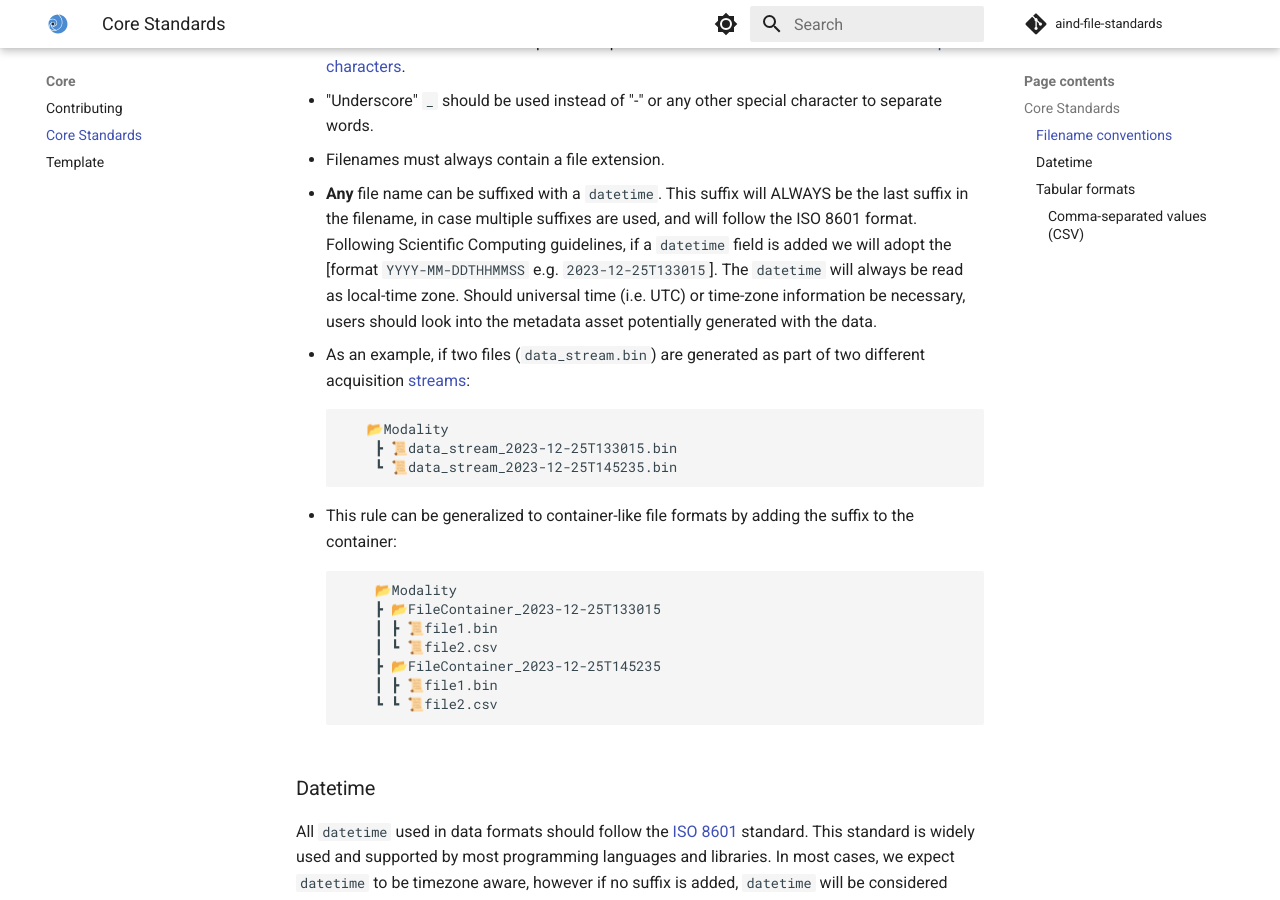
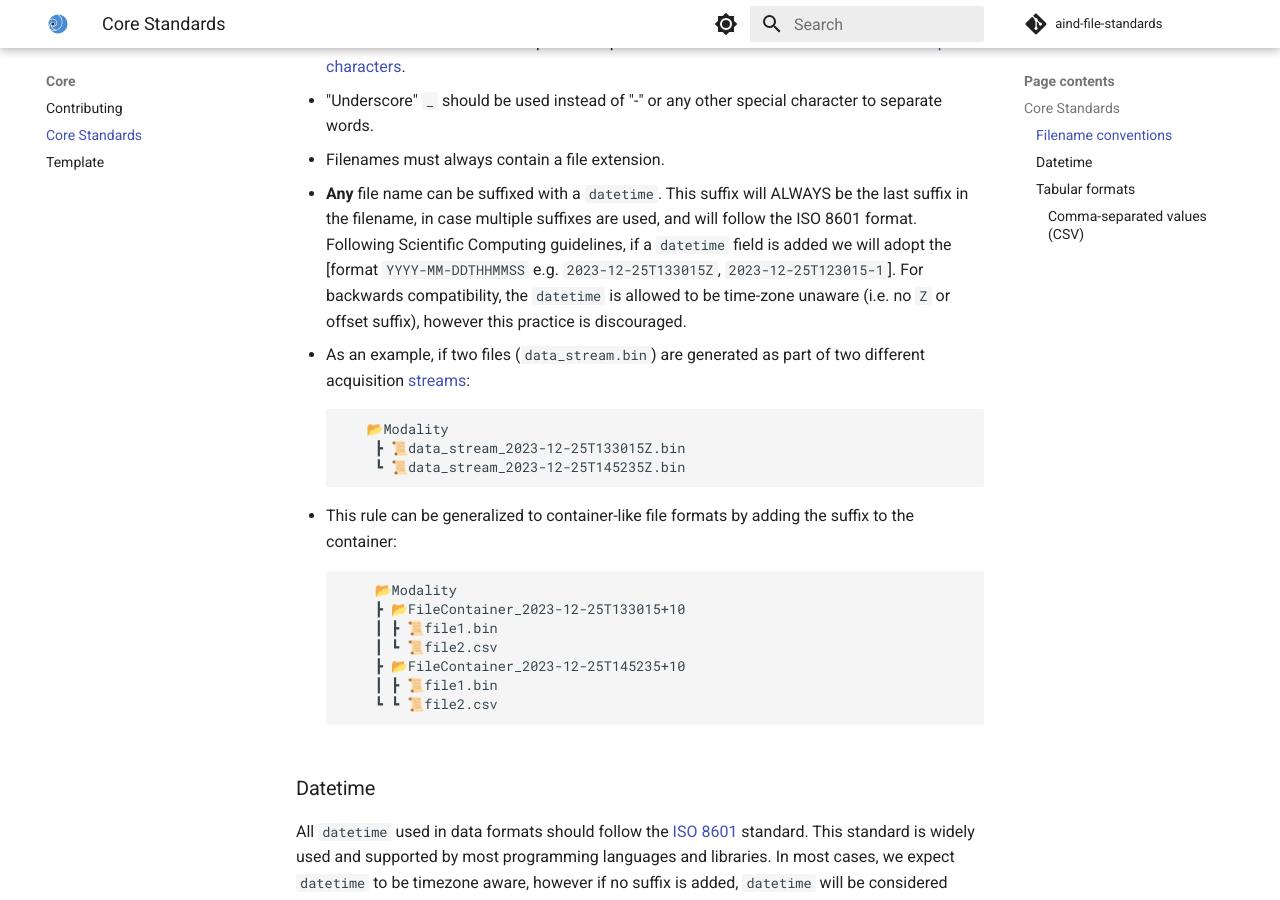
Before and after one commit to AllenNeuralDynamics/aind-file-standards, an MkDocs documentation site: the page built from docs/core/core-standards.md, in a window 1280 px wide and 900 px high, scrolled down 513 px. Built offline with MkDocs 1.6.1 and Material for MkDocs 9.7.7, drawn with Linux system fonts in a browser that asks for light colours; comment, search, counter and statistics services are not loaded.

Commit message:
Allow timezone information in file names

````diff
--- a/docs/core/core-standards.md
+++ b/docs/core/core-standards.md
@@ -11,24 +11,25 @@ In general, filename conventions will be defined by the specific data format sta
 - Filenames must not contain spaces or special characters. [Use this as a reference for special characters](https://en.wikipedia.org/wiki/Filename#Reserved_characters_and_words).
 - "Underscore" `_` should be used instead of "-" or any other special character to separate words.
 - Filenames must always contain a file extension.
-- **Any** file name can be suffixed with a `datetime`. This suffix will ALWAYS be the last suffix in the filename, in case multiple suffixes are used, and will follow the ISO 8601 format. Following Scientific Computing guidelines, if a `datetime` field is added we will adopt the [format `YYYY-MM-DDTHHMMSS` e.g. `2023-12-25T133015`]. The `datetime` will always be read as local-time zone. Should universal time (i.e. UTC) or time-zone information be necessary, users should look into the metadata asset potentially generated with the data.
+- **Any** file name can be suffixed with a `datetime`. This suffix will ALWAYS be the last suffix in the filename, in case multiple suffixes are used, and will follow the ISO 8601 format. Following Scientific Computing guidelines, if a `datetime` field is added we will adopt the [format `YYYY-MM-DDTHHMMSS` e.g. `2023-12-25T133015Z`, `2023-12-25T123015-1`]. For backwards compatibility, the `datetime` is allowed to be time-zone unaware (i.e. no `Z` or offset suffix), however this practice is discouraged.
+
 
   - As an example, if two files (`data_stream.bin`) are generated as part of two different acquisition [streams](https://aind-data-schema.readthedocs.io/en/latest/session.html):
 
     ```plaintext
        📂Modality
-        ┣ 📜data_stream_2023-12-25T133015.bin
-        ┗ 📜data_stream_2023-12-25T145235.bin
+        ┣ 📜data_stream_2023-12-25T133015Z.bin
+        ┗ 📜data_stream_2023-12-25T145235Z.bin
     ```
 
   - This rule can be generalized to container-like file formats by adding the suffix to the container:
 
     ```plaintext
         📂Modality
-        ┣ 📂FileContainer_2023-12-25T133015
+        ┣ 📂FileContainer_2023-12-25T133015+10
         ┃ ┣ 📜file1.bin
         ┃ ┗ 📜file2.csv
-        ┣ 📂FileContainer_2023-12-25T145235
+        ┣ 📂FileContainer_2023-12-25T145235+10
         ┃ ┣ 📜file1.bin
         ┗ ┗ 📜file2.csv
     ```
````
